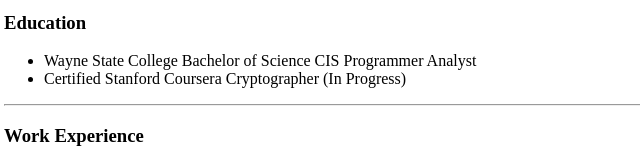
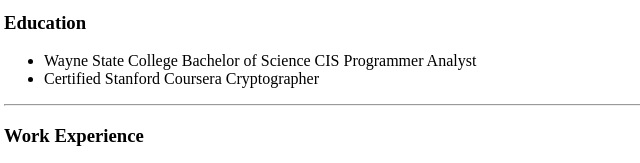
Before and after one commit to Piratedripp/cvsite, a plain HTML site: page index.html in a window 1280 px wide. Shown: the part 391-554 px from the top of the page, 4-644 px from the left. Drawn offline with Linux system fonts and the light colour scheme.

Commit message:
Update index.html

```diff
--- a/index.html
+++ b/index.html
@@ -22,7 +22,7 @@
   <h3>Education</h3>
   <ul>
     <li>Wayne State College Bachelor of Science CIS Programmer Analyst</li>
-    <li> Certified Stanford Coursera Cryptographer (In Progress)</li>
+    <li> Certified Stanford Coursera Cryptographer </li>
   </ul>
   <hr>
   <h3>Work Experience </h3>
```
